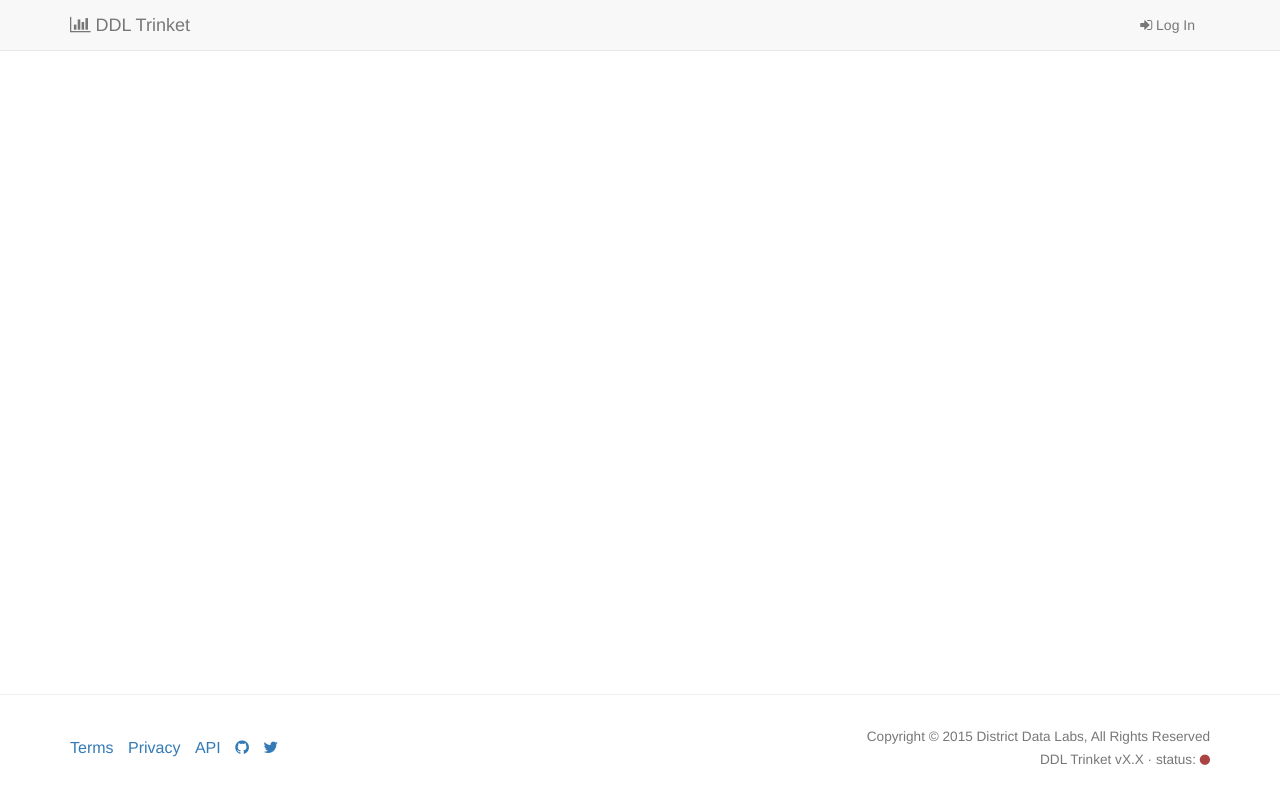
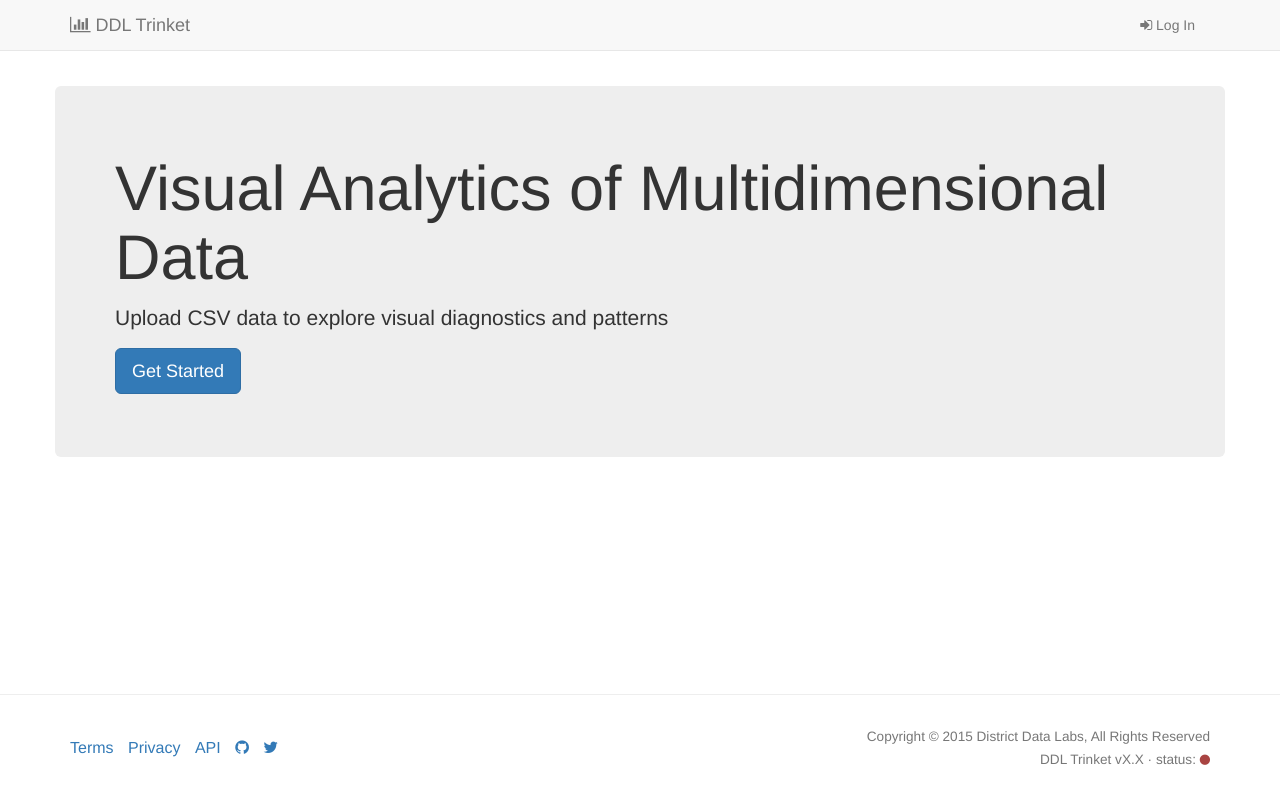
Before and after one commit to DistrictDataLabs/cultivar, a Django app: page / in a window 1280 px wide. Run offline with Django 3.2, Linux system fonts and the light colour scheme; parts of the project's set-up code (start-up, migrations or seed data) failed here and were passed over; some libraries are stand-ins or nearby versions.

Commit message:
splash page

```diff
--- a/trinket/assets/css/style.css
+++ b/trinket/assets/css/style.css
@@ -6,7 +6,7 @@ body {
 }
 
 body {
-  /*padding-top: 76px;*/
+  padding-top: 86px;
 }
 
 /* Wrapper for page content to push down footer */
--- a/trinket/templates/registration/login.html
+++ b/trinket/templates/registration/login.html
@@ -3,7 +3,7 @@
 
 {% block content %}
 
-<div class="container" style="margin-top:80px; margin-bottom:40px;">
+<div class="container">
   <div class="row">
     <div class="col-sm-6 col-md-6 col-md-offset-3">
 
--- a/trinket/templates/site/home.html
+++ b/trinket/templates/site/home.html
@@ -5,6 +5,12 @@
   <div class="container">
     <!-- Primary content area -->
     <div class="row">
+
+      <div class="jumbotron">
+        <h1>Visual Analytics of Multidimensional Data</h1>
+        <p>Upload CSV data to explore visual diagnostics and patterns</p>
+        <p><a class="btn btn-primary btn-lg" href="#" role="button">Get Started</a></p>
+      </div>
 
     </div><!-- primary content area ends -->
   </div><!-- container ends -->
--- a/trinket/views.py
+++ b/trinket/views.py
@@ -29,6 +29,7 @@ from rest_framework.response import Response
 ## Views
 ##########################################################################
 
+
 class HomePageView(TemplateView):
 
     template_name = "site/home.html"
@@ -41,6 +42,7 @@ class HomePageView(TemplateView):
 ## API Views for this application
 ##########################################################################
 
+
 class HeartbeatViewSet(viewsets.ViewSet):
     """
     Endpoint for heartbeat checking, including the status and version.
```
